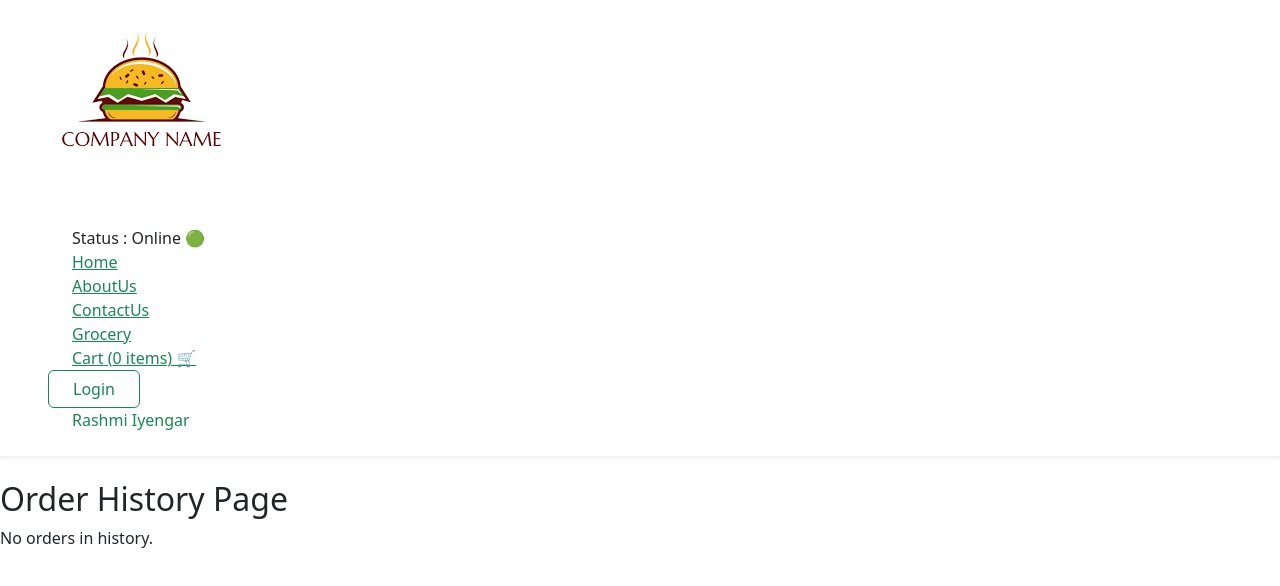
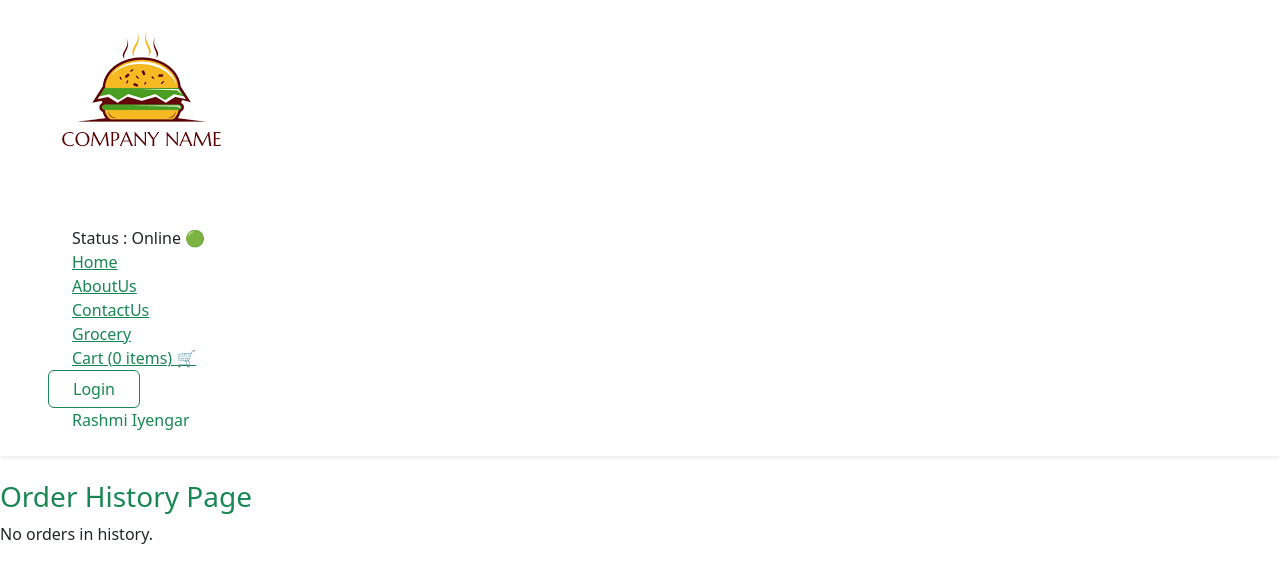
Before and after one commit to rashmiiyengar/React, a React (Vite) app: page /orderhistory in a window 1280 px wide. Shown: the top 586 px of the page. Built offline with nearby package versions, Linux system fonts and the light colour scheme.

Commit message:
orderid issue fixed partially

```diff
--- a/src/components/OrderHistory.js
+++ b/src/components/OrderHistory.js
@@ -23,11 +23,11 @@ const OrderHistory = () => {
 console.log(groupedOrders);
   return (
     <div>
-      <h2>Order History Page</h2>
+      <h3 className="text-success justify-center items-center">Order History Page</h3>
       {Object.keys(groupedOrders).length > 0 ? (
         Object.keys(groupedOrders).map((orderId) => (
-          <div key={orderId} className="p-4 m-4 border-slate-950">
-            <h3>Order #{orderId === "Unknown" ? "Unknown" : orderId}</h3>
+          <div key={orderId} className="p-2 m-20 h-20 w-auto border-grey-50 border-b-4 text-center flex flex-col items-center justify-center shadow-lg">
+            <h3 className="text-success">Order #{orderId === "Unknown" ? "Unknown" : orderId}</h3>
             <ul>
               {groupedOrders[orderId].map((order, index) => (
                 <li key={index}>
```
